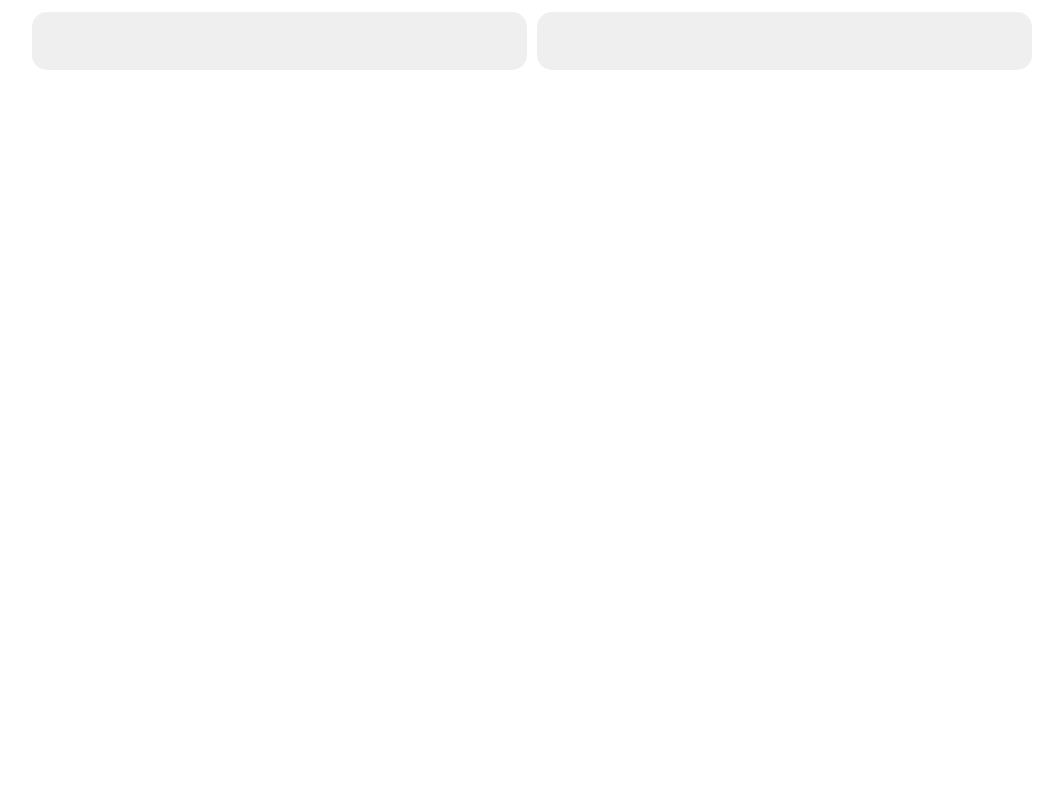
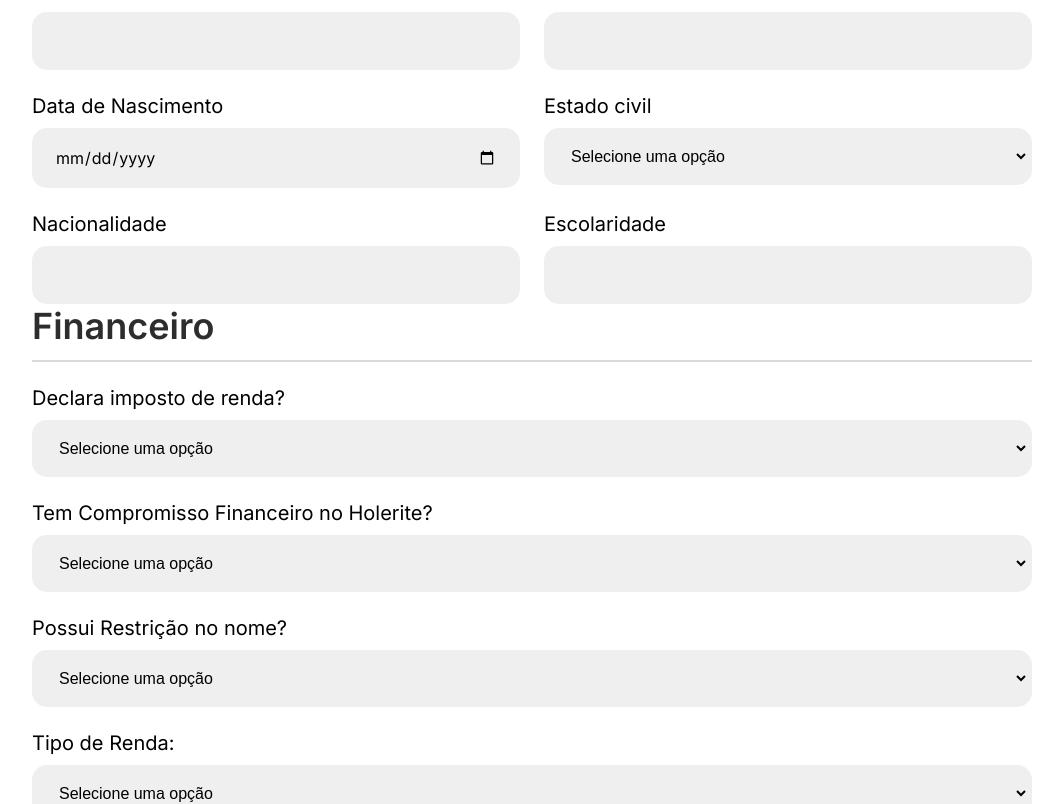
Before and after one commit to Melancia-Salgada/PI5_website, a React (Vite) app in the folder lastrear-form/: page / in a window 1280 px wide. Shown: the part 560-1364 px from the top of the page, without its empty margins (108-1171 px from the left). Before the commit the page ends 800 px from the top, so only its background shows below. Built offline with nearby package versions, Linux system fonts and the light colour scheme.

Commit message:
feat: dropdown, variaveis, ajustes no form, e celular

```diff
--- a/lastrear-form/src/App.scss
+++ b/lastrear-form/src/App.scss
@@ -18,5 +18,10 @@ body, input {
 }
 
 .engloba {
+  display: flex;
+  justify-content: center;
   margin: 0 140px;
+  @media (max-width: 700px) {
+    margin: 0 40px;
+  }
 }
--- /dev/null
+++ b/lastrear-form/src/components/Dropdown/Dropdown.scss
@@ -0,0 +1,28 @@
+.dropdown {
+  width: 100%;
+  margin-top: 24px;
+
+  label {
+    font-size: 20px;
+    font-weight: 500;
+  }
+
+  select {
+    width: 100%;
+    box-sizing: border-box;
+    font-size: 16px;
+    padding: 16px 20px;
+    background-color: #EFEFEF;
+    margin-top: 10px;
+    border: none;
+    border-radius: 15px;
+    transition: all 0.2s ease;
+    border: 3px solid transparent;
+
+    &:focus {
+      background-color: #FDFDFD;
+      border: 3px solid #8D8D8D;
+      outline: none;
+    }
+  }
+}
--- /dev/null
+++ b/lastrear-form/src/components/Dropdown/index.jsx
@@ -0,0 +1,16 @@
+import React from 'react'
+import './Dropdown.scss'
+
+function Dropdown({label='colocar nome', obrigatorio, itens}) {
+  return (
+    <div className='dropdown'>
+      <label>{label}</label>
+      <select required={obrigatorio}>
+        <option value=''>Selecione uma opção</option>
+        {itens.map(item => <option key={item}>{item}</option>)}
+      </select>
+    </div>
+  )
+}
+
+export default Dropdown
--- a/lastrear-form/src/components/Form/Form.scss
+++ b/lastrear-form/src/components/Form/Form.scss
@@ -1,5 +1,16 @@
+.form{
+  width: 1500px;
+}
 .divider {
   display: flex;
   flex-direction: row;
-  gap: 10px;
+  gap: 24px;
+
+  @media (max-width: 700px) {
+    display: block;
+  }
 }
+.esquerda{
+  display: flex;
+  flex-direction: column;
+}
--- a/lastrear-form/src/components/Form/index.jsx
+++ b/lastrear-form/src/components/Form/index.jsx
@@ -1,20 +1,59 @@
-import React from 'react'
+import React, { useState } from 'react'
 import Input from '../Input'
 import Title from '../Title'
 import './Form.scss'
+import Dropdown from '../Dropdown'
 
 function Form() {
+
+  const[nome, setNome] = useState('')
+  const[email, setEmail] = useState('')
+  const[cpf, setCpf] = useState('')
+  const[nascimento, setNascimento] = useState('')
+  const[estCivil, setEstCivil] = useState('')
+  const[nacionalidade, setNacionalidade] = useState('')
+  const[escolaridade, setEscolaridade] = useState('')
+
+  function onClick(evento) {
+    evento.preventDefault()
+    console.log({
+      nome, email, cpf, nascimento, estCivil, nacionalidade, escolaridade
+    })
+  }
+
   return (
-    <form className='form'>
+    <form className='form' onSubmit={onClick}>
       <div>
         <Title nome={'Dados Pessoais'}/>
-        <Input label='Nome completo' type='text' name={'nome'}/> {/*name usado para autocompletar*/}
+        <Input obrigatorio label='Nome completo' type='text' name={'nome'} valor={nome} onChange={valor => setNome(valor)}/> {/*name usado para autocompletar*/}
         <div className='divider'>
-          <Input label='Email' type='email' name={'email'}/>
-          <Input label='CPF' type='number' name={'cpf'}/>
+          <Input obrigatorio  label='Email' type='email' name={'email'} valor={email} onChange={valor => setEmail(valor)}/>
+          <Input obrigatorio  label='CPF' type='number' name={'cpf'} valor={cpf} onChange={valor => setCpf(valor)}/>
+        </div>
+        <div className='divider'>
+          <Input obrigatorio  label='Data de Nascimento' type='date' name={'nascimento'} valor={nascimento} onChange={valor => setNascimento(valor)}/>
+          <Dropdown obrigatorio  label='Estado civil' itens={['Solteiro', 'Casado', 'Divorciado', 'Viúvo', 'Separado']} valor={estCivil} onChange={valor => setEstCivil(valor)}/>
+        </div>
+        <div className='divider'>
+          <Input obrigatorio label='Nacionalidade' type='text' name={'nacionalidade'} valor={nacionalidade} onChange={valor => setNacionalidade(valor)}/>
+          <Input obrigatorio label='Escolaridade' type='text' name={'escolaridade'} valor={escolaridade} onChange={valor => setEscolaridade(valor)}/>
         </div>
       </div>
+      <div>
+        <Title nome={'Financeiro'}/>
+        <div className='esquerda'>
+          <Dropdown label='Declara imposto de renda?' itens={['Sim', 'Não']}/>
+          <Dropdown label='Tem Compromisso Financeiro no Holerite?' itens={['Sim', 'Não']}/>
+          <Dropdown label='Possui Restrição no nome?' itens={['Sim', 'Não']}/>
+          <Dropdown label='Tipo de Renda:' itens={['Formal', 'Informal', 'Ambos']}/>
+          <Dropdown label='Vai utilizar FGTS?' itens={['Sim', 'Não']}/>
+          <Dropdown label='Imóvel Registrado no Nome?' itens={['Sim', 'Não']}/>
+          <Dropdown label='Possui Algum Familiar ou Amigo que possa completar a Renda?' itens={['Sim', 'Não']}/>
+        </div>
 
+      </div>
+
+      <button>Teste</button>
     </form>
   )
 }
--- a/lastrear-form/src/components/Input/index.jsx
+++ b/lastrear-form/src/components/Input/index.jsx
@@ -1,13 +1,18 @@
 import React from 'react'
 import './Input.scss'
 
-function Input({label=false, type ='', name}) {
+function Input({label=false, type ='', name, placeholder='', valor, onChange, obrigatorio}) {
+
+  const aoAlterar = (e) => {
+    onChange(e.target.value)
+  }
+
   return (
     <div className={`input ${type}`}>
       {label &&
       <label>{label}</label>
       }
-      <input type={type} name={name}/>
+      <input type={type} onChange={aoAlterar} name={name} required={obrigatorio} placeholder={placeholder} value={valor} />
     </div>
   )
 }
```
